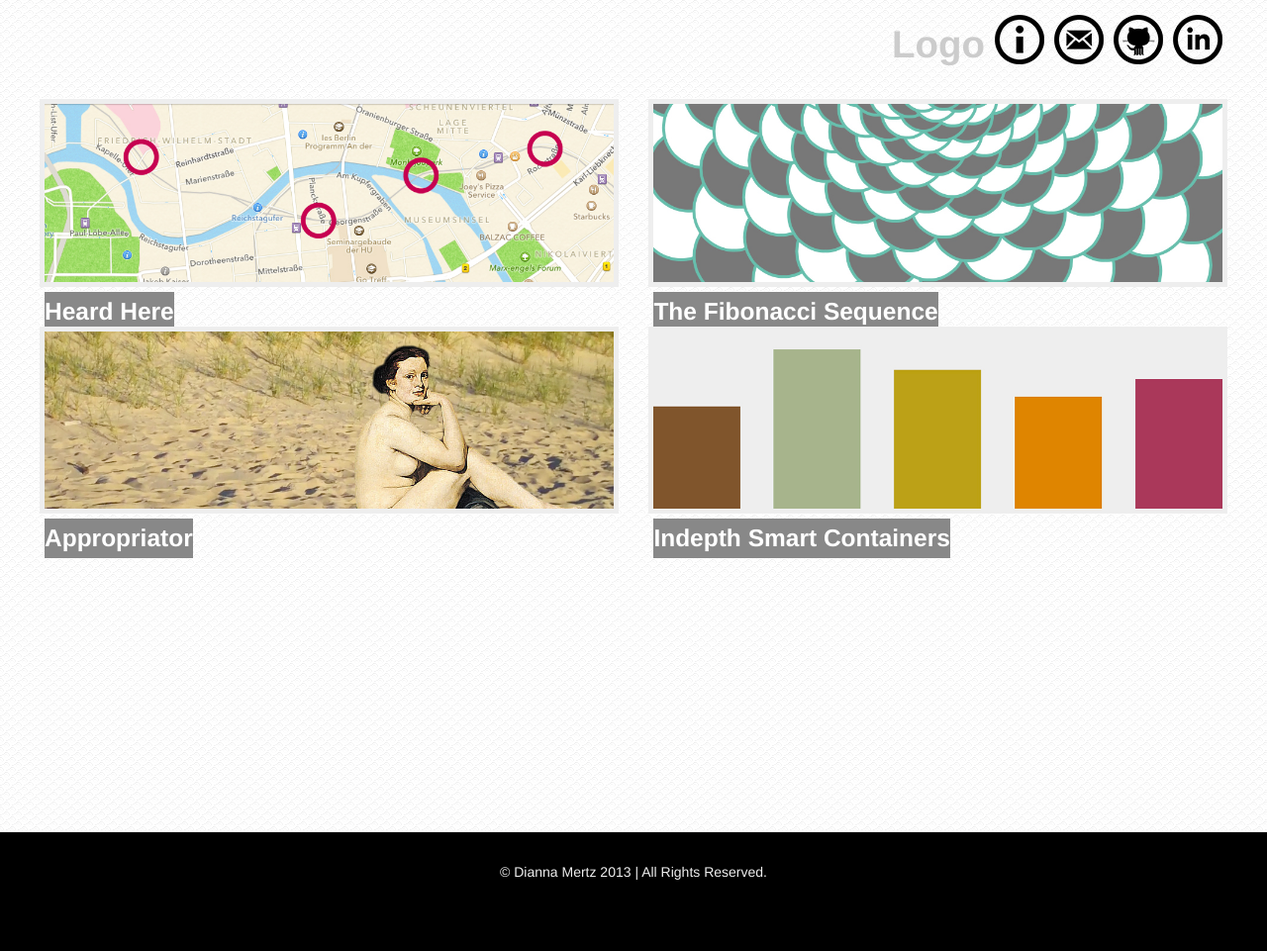
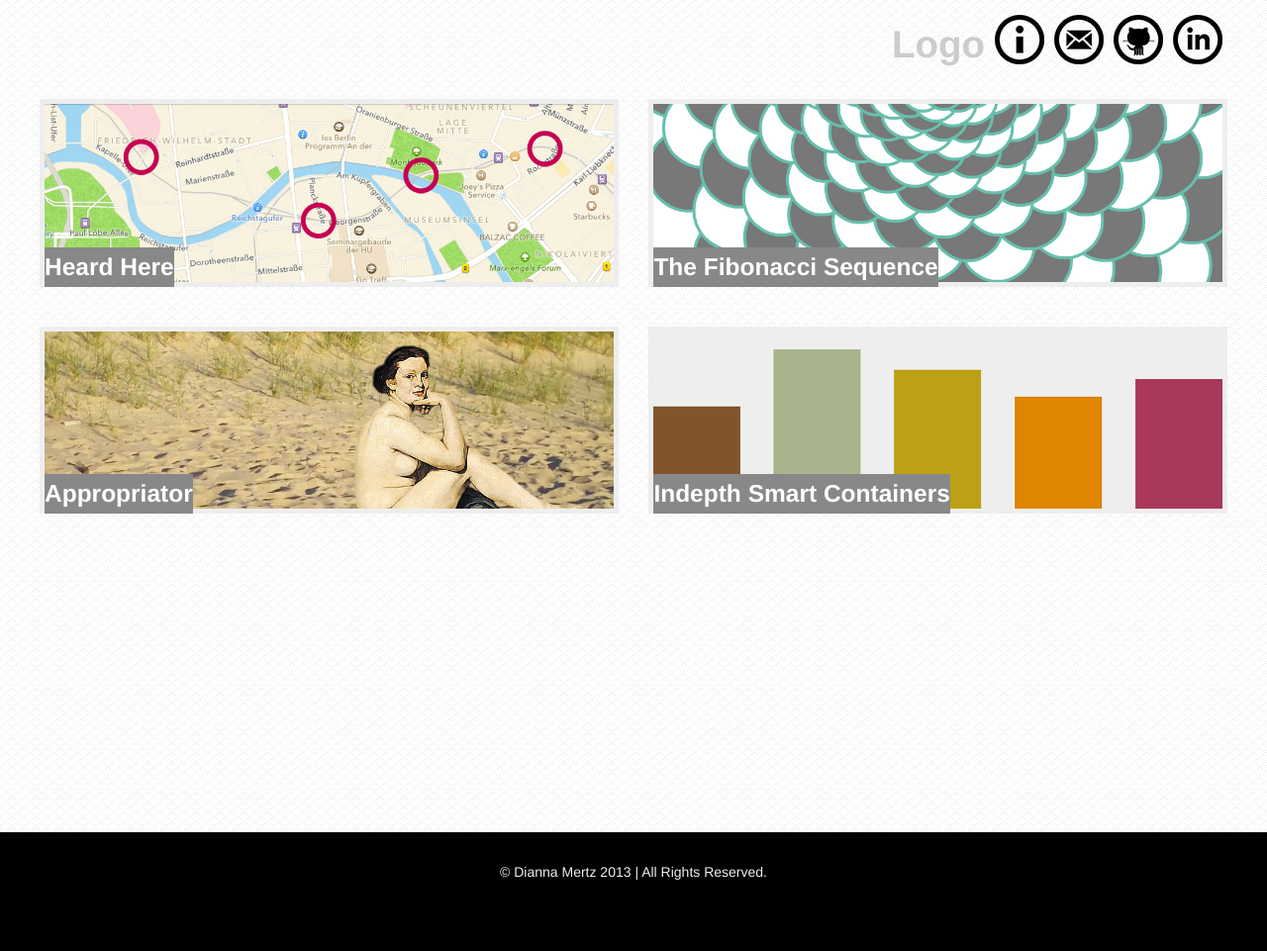
Before and after one commit to diannamertz/doubledi.github.com, a Jekyll site: the page built from index.html, in a window 1280 px wide. Shown: the whole page at 99% size. Built offline with Jekyll 4.4.1, drawn with Linux system fonts in a browser that asks for light colours.

```diff
--- a/css/style.css
+++ b/css/style.css
@@ -39,8 +39,8 @@
 ul.entries li h3 {
   background: #888888;
   position: absolute;
-  /* bottom: -10px;
-  left: 10px;
+  bottom: -10px;
+  /*left: 10px;
   font-size: 2em; */
 }
 ul.entries a {
```
